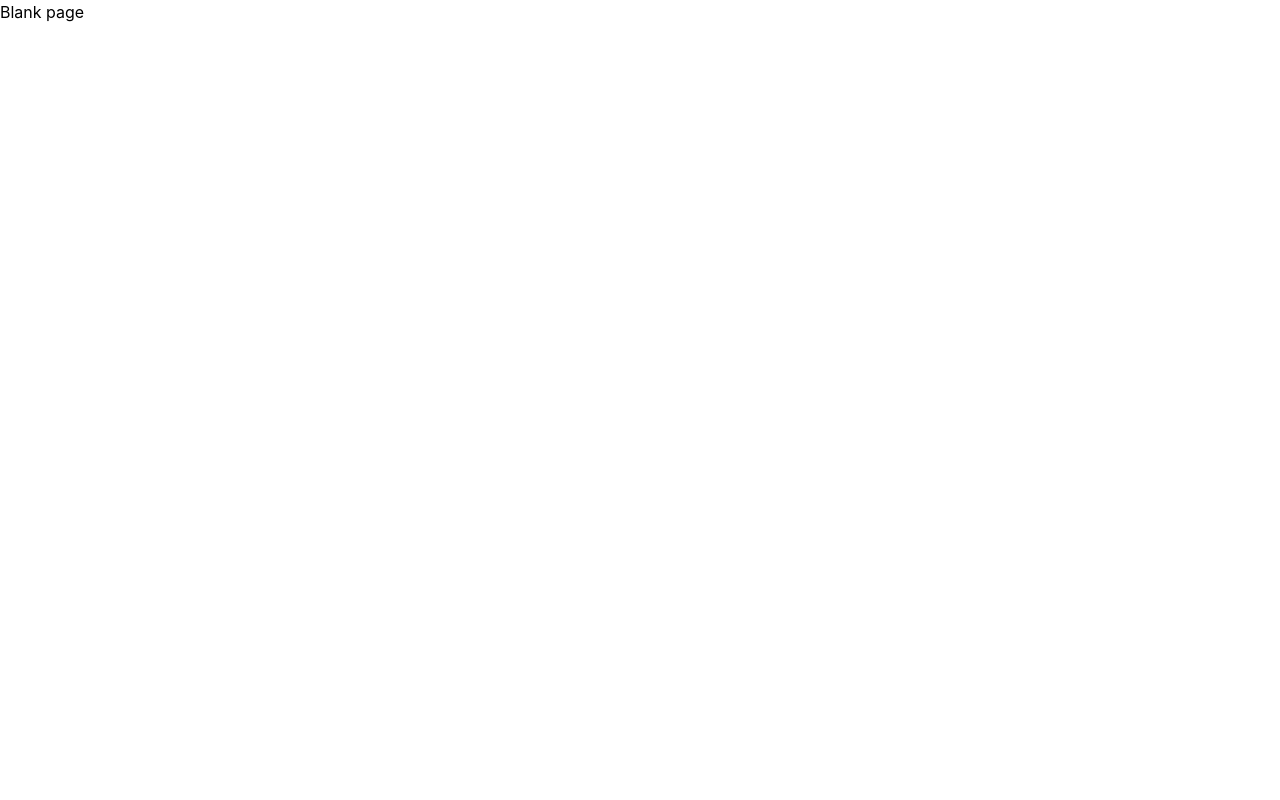
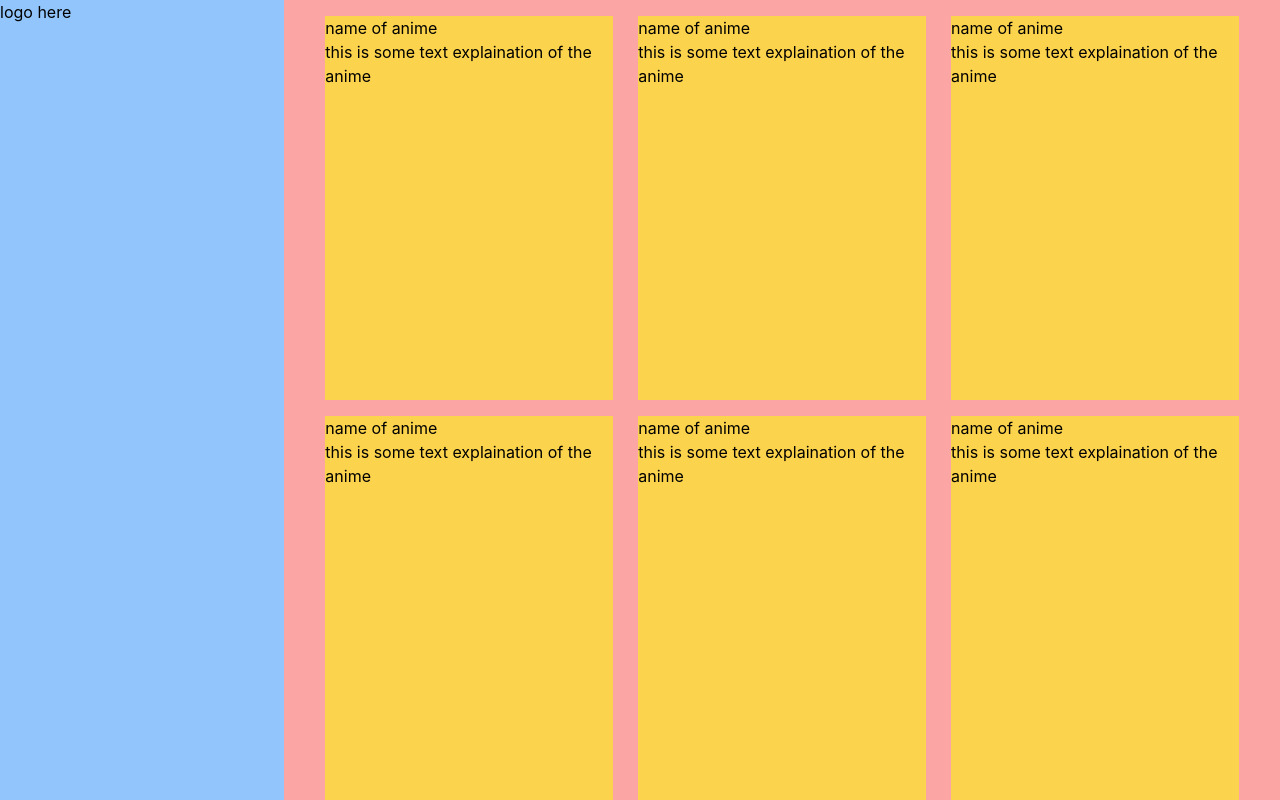
Before and after one commit to Hasuzawa/anime_lister, a Next.js app: page / in a window 1280 px wide. Built offline with nearby package versions, Linux system fonts and the light colour scheme.

Commit message:
installed framer, apollo, basic flex layout

```diff
--- /dev/null
+++ b/components/Entries.tsx
@@ -0,0 +1,16 @@
+import Entry from "~/components/Entry";
+import { motion } from "framer-motion";
+
+const Entries = () => {
+    let entries: JSX.Element[] = [];
+    for (let i = 0; i < 11; i++){
+        entries.push(<Entry key={i}/>);
+    }
+    return (
+        <div className="flex flex-wrap m-4 justify-evenly gap-y-4">
+            {entries}
+        </div>
+    );
+}
+
+export default Entries;
--- /dev/null
+++ b/components/Entry.tsx
@@ -0,0 +1,13 @@
+import React from "react";
+
+
+const Entry = () => {
+    return (
+        <div className="flex-none w-72 h-96 bg-yellow-300">
+            <h1>name of anime</h1>
+            <p>this is some text explaination of the anime</p>
+        </div>
+    )
+}
+
+export default Entry;
--- a/next.config.js
+++ b/next.config.js
@@ -1,4 +1,6 @@
 /** @type {import('next').NextConfig} */
+
+//import { NextConfig } from "next";
 module.exports = {
-  reactStrictMode: true,
-}
+  reactStrictMode: true
+};
--- a/package.json
+++ b/package.json
@@ -9,6 +9,9 @@
     "lint": "next lint"
   },
   "dependencies": {
+    "@apollo/client": "^3.4.11",
+    "framer-motion": "^4.1.17",
+    "graphql": "^15.5.3",
     "next": "11.1.2",
     "react": "17.0.2",
     "react-dom": "17.0.2"
@@ -20,6 +23,7 @@
     "eslint-config-next": "11.1.2",
     "postcss": "^8.3.6",
     "tailwindcss": "^2.2.15",
-    "typescript": "4.4.3"
+    "typescript": "4.4.3",
+    "webpack": "^5.52.1"
   }
 }
--- a/pages/_app.tsx
+++ b/pages/_app.tsx
@@ -1,7 +1,18 @@
 import '../styles/globals.css'
-import "tailwindcss/tailwind.css";
+import type { AppProps } from 'next/app'
+import { ApolloClient, InMemoryCache, ApolloProvider, useQuery, gql } from "@apollo/client";
 
-import type { AppProps } from 'next/app'
+
+const uri = "https://graphql.anilist.co"  //API of AniList
+
+const client = new ApolloClient({
+  uri: uri,
+  cache: new InMemoryCache()
+});
+
+//client
+
+console.log(uri);
 
 function MyApp({ Component, pageProps }: AppProps) {
   return <Component {...pageProps} />
--- a/pages/index.tsx
+++ b/pages/index.tsx
@@ -2,10 +2,23 @@ import type { NextPage } from 'next'
 import Head from 'next/head'
 import Image from 'next/image'
 
+
+import Entries from "~/components/Entries";
+
 const Home: NextPage = () => {
   return (
-    <div>
-      <h1>Blank page</h1>
+    <div className="w-screen h-screen flex">
+      <Head>
+        <title>Anime Lister</title>
+      </Head>
+      <div id="side-bar" className="w-80 bg-blue-300">
+          <h1>logo here</h1>
+
+      </div>
+      {/* add custom scroller to this main */}
+      <main id="main" className="w-280 max-h-full bg-red-300 overflow-y-auto">
+        <Entries />
+      </main>
 
     </div>
   )
--- a/tailwind.config.js
+++ b/tailwind.config.js
@@ -2,7 +2,11 @@ module.exports = {
   purge: ['./pages/**/*.{js,ts,jsx,tsx}', './components/**/*.{js,ts,jsx,tsx}'],
   darkMode: false, // or 'media' or 'class'
   theme: {
-    extend: {},
+    extend: {
+      spacing: {
+        "280": "70em"
+      }
+    },
   },
   variants: {
     extend: {},
--- /dev/null
+++ b/webpack.config.ts
@@ -0,0 +1,29 @@
+import * as path from "path";
+import * as webpack from "webpack";
+
+const config: webpack.Configuration = {
+    mode: "development",
+    entry: "./pages/index.tsx",
+    resolve: {
+        alias: {
+            "~/styles": path.resolve(__dirname, "styles/"),
+            "~/components": path.resolve(__dirname, "components/"),
+            "~/public": path.resolve(__dirname, "public/"),
+            "~/pages": path.resolve(__dirname, "pages/"),
+        },
+        extensions: [".css", ".sass", ".scss", ".tsx"]   //allow import without these extensions
+    },
+    output: {
+        assetModuleFilename: "images/[hash][ext]",
+        publicPath: "/_next/static/images/",
+
+    },
+    module: {
+        rules: [
+            {
+            test: /\.(png|jpg|jpeg|gif|svg)$/i,
+            type: "asset/resource"
+            }
+        ]
+    },
+}
```
Also changed, not shown: tsconfig.json (+8 -1 lines), 2 other files (tests, documents, lock files or other folders).
